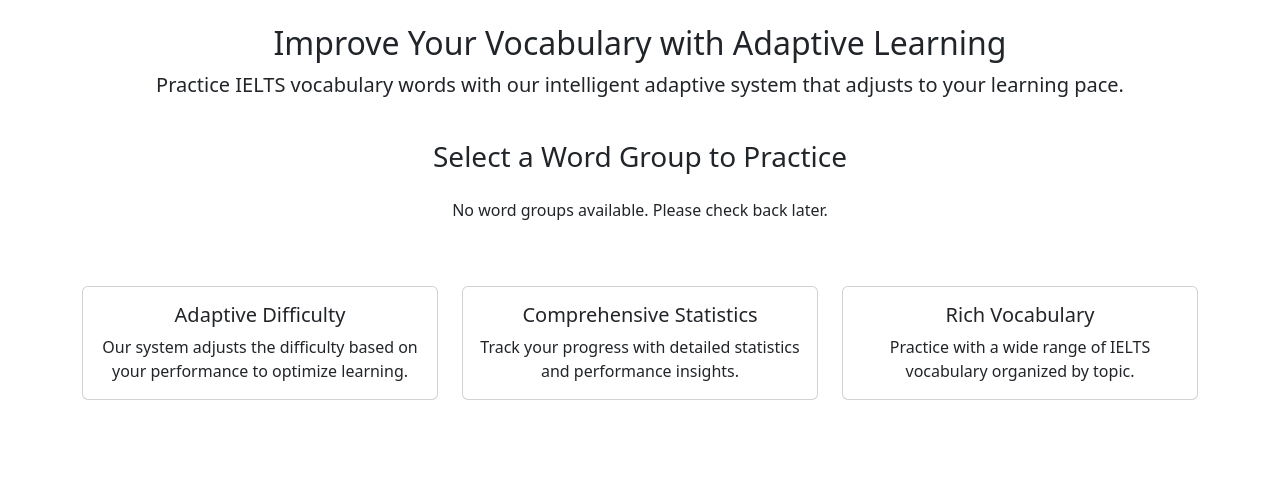
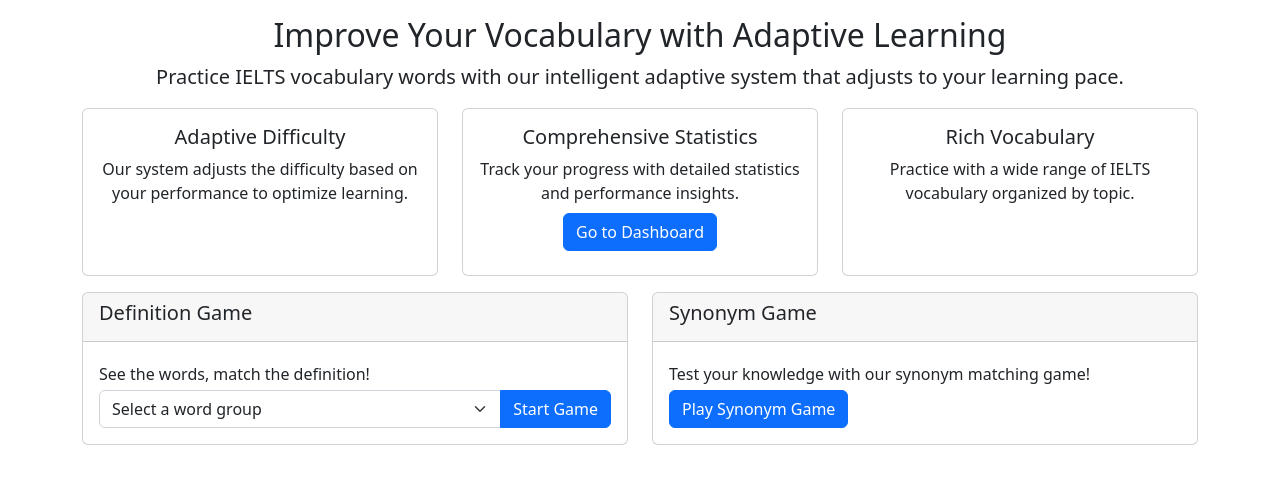
Before and after one commit to tpatikorn/VocabFlashCard, a Flask app: page /flash_card/ in a window 1280 px wide. Shown: the part 73-557 px from the top of the page. Run offline with Flask 3, Linux system fonts and the light colour scheme; data that the repository does not hold is empty; some libraries are stand-ins or nearby versions.

Commit message:
change how dashboard works

```diff
--- a/flash_card_blueprint.py
+++ b/flash_card_blueprint.py
@@ -19,18 +19,7 @@
 @flash_card_bp.route('/')
 def index():
     """Main dashboard page"""
-    # For now, we'll redirect to dashboard if user is logged in
-    # In a full implementation, this would be the main landing page
-    if 'user' in session:
-        return redirect(url_for('flash_card.dashboard'))
-
-    # Get all word groups for selection
-    try:
-        groups = vocabulary_manager.get_all_groups()
-    except Exception as e:
-        logger.error(f"Error loading groups: {e}")
-        groups = []
-
+    groups = vocabulary_manager.get_all_groups()
     return render_template('index.html', groups=groups)
 
 @flash_card_bp.route('/dashboard')
@@ -39,31 +28,23 @@
     if 'user' not in session:
         return redirect(url_for('flash_card.index'))
 
-    try:
-        # Get user statistics
-        stats = user_progress_manager.get_or_update_weekly_stats(session['user']['id'])
+    # Get user statistics
+    stats = user_progress_manager.get_or_update_weekly_stats(session['user']['id'])
 
-        # Get group performance
-        group_performance = user_progress_manager.get_user_group_performance(session['user']['id'])
+    # Get group performance
+    group_performance = user_progress_manager.get_user_group_performance(session['user']['id'])
 
-        # Get recent sessions
-        recent_sessions = practice_session_manager.get_user_sessions(session['user']['id'], limit=5)
+    # Get recent sessions
+    recent_sessions = practice_session_manager.get_user_sessions(session['user']['id'], limit=5)
 
-        # Get synonym game history
-        game_history = synonym_game_manager.get_game_history(session['user']['id'], limit=5)
+    # Get synonym game history
+    game_history = synonym_game_manager.get_game_history(session['user']['id'], limit=5)
 
-        return render_template('dashboard.html',
-                             stats=stats,
-                             group_performance=group_performance,
-                             recent_sessions=recent_sessions,
-                             game_history=game_history)
-    except Exception as e:
-        logger.error(f"Error loading dashboard: {e}")
-        return render_template('dashboard.html',
-                             stats={},
-                             group_performance=[],
-                             recent_sessions=[],
-                             game_history=[])
+    return render_template('dashboard.html',
+                            stats=stats,
+                            group_performance=group_performance,
+                            recent_sessions=recent_sessions,
+                            game_history=game_history)
 
 @flash_card_bp.route('/practice')
 def practice():
--- a/manager/synonym_game_manager.py
+++ b/manager/synonym_game_manager.py
@@ -116,6 +116,7 @@
             SELECT
                 sg.id,
                 sg.played_at,
+                string_agg(ss.meaning, ', '),
                 COALESCE(SUM(ss.score), 0) as total_score
             FROM synonym_games sg
             LEFT JOIN synonym_scores ss ON sg.id = ss.game_id
@@ -134,7 +135,8 @@
             result.append({
                 'id': game[0],
                 'played_at': game[1],
-                'total_score': float(game[2]) if game[2] else 0.0
+                'meanings': game[2].split(",") if game[2] else [],
+                'total_score': float(game[3]) if game[3] else 0.0
             })
 
         return result
--- a/templates/index.html
+++ b/templates/index.html
@@ -5,61 +5,93 @@
 {% block header %}Vocabulary Learning App{% endblock %}
 
 {% block content %}
-<div class="container mt-4">
+<div class="container mt-3">
     <div class="row">
         <div class="col-12 text-center">
             <h2>Improve Your Vocabulary with Adaptive Learning</h2>
-            <p class="lead">Practice IELTS vocabulary words with our intelligent adaptive system that adjusts to your learning pace.</p>
+            <span class="lead">Practice IELTS vocabulary words with our intelligent adaptive system that adjusts to your learning pace.</span>
         </div>
     </div>
 
-    <!-- Word Groups Selection -->
-    <div class="row mt-4">
-        <div class="col-12">
-            <h3 class="text-center mb-4">Select a Word Group to Practice</h3>
-            <div class="row justify-content-center">
-                {% if groups %}
-                    {% for group in groups %}
-                    <div class="col-md-4 col-sm-6 mb-3">
-                        <a href="{{ url_for('flash_card.practice', group_id=group.id) }}" class="btn btn-primary btn-lg w-100 h-100 d-flex align-items-center justify-content-center">
-                            {{ group.name }}
-                        </a>
-                    </div>
-                    {% endfor %}
-                {% else %}
-                    <div class="col-12 text-center">
-                        <p>No word groups available. Please check back later.</p>
-                    </div>
-                {% endif %}
+    <div class="row mt-3 d-flex align-items-stretch">
+        <div class="col-md-4">
+            <div class="card h-100">
+                <div class="card-body text-center">
+                    <h5 class="card-title">Adaptive Difficulty</h5>
+                    <span class="card-text">Our system adjusts the difficulty based on your performance to optimize learning.</span>
+                </div>
+            </div>
+        </div>
+        <div class="col-md-4">
+            <div class="card h-100">
+                <div class="card-body text-center">
+                    <h5 class="card-title">Comprehensive Statistics</h5>
+                    <span class="card-text">Track your progress with detailed statistics and performance insights.</span>
+                    <a href="{{ url_for('flash_card.dashboard') }}" class="btn btn-primary m-2">Go to Dashboard</a>
+
+                </div>
+            </div>
+        </div>
+        <div class="col-md-4">
+            <div class="card h-100">
+                <div class="card-body text-center">
+                    <h5 class="card-title">Rich Vocabulary</h5>
+                    <span class="card-text">Practice with a wide range of IELTS vocabulary organized by topic.</span>
+                </div>
             </div>
         </div>
     </div>
 
-    <div class="row mt-5">
-        <div class="col-md-4">
-            <div class="card">
-                <div class="card-body text-center">
-                    <h5 class="card-title">Adaptive Difficulty</h5>
-                    <p class="card-text">Our system adjusts the difficulty based on your performance to optimize learning.</p>
+
+    <div class="row mt-3 d-flex align-items-stretch">
+        <div class="col-md-6">
+            <div class="card h-100">
+                <div class="card-header">
+                    <h5>Definition Game</h5>
+                </div>
+                <div class="card-body">
+                    <div class="my-1">See the words, match the definition!</div>
+                    <div class="input-group">
+                        <select id="group-select" class="form-select">
+                        <option value="" disabled selected>Select a word group</option>
+                        {% for group in groups %}
+                            <option value="{{ url_for('flash_card.practice', group_id=group.id) }}">
+                            {{ group.name }}
+                            </option>
+                        {% endfor %}
+                        </select>
+                        <button id="start_session" class="btn btn-primary">Start Game</button>
+                    </div>
                 </div>
             </div>
         </div>
-        <div class="col-md-4">
-            <div class="card">
-                <div class="card-body text-center">
-                    <h5 class="card-title">Comprehensive Statistics</h5>
-                    <p class="card-text">Track your progress with detailed statistics and performance insights.</p>
+
+        <div class="col-md-6">
+            <div class="card h-100">
+                <div class="card-header">
+                    <h5>Synonym Game</h5>
+                </div>
+                <div class="card-body">
+                    <div class="my-1">Test your knowledge with our synonym matching game!</div>
+                    <a href="{{ url_for('flash_card.synonym_game') }}" class="btn btn-primary">Play Synonym Game</a>
                 </div>
             </div>
         </div>
-        <div class="col-md-4">
-            <div class="card">
-                <div class="card-body text-center">
-                    <h5 class="card-title">Rich Vocabulary</h5>
-                    <p class="card-text">Practice with a wide range of IELTS vocabulary organized by topic.</p>
-                </div>
-            </div>
-        </div>
+
+
+
     </div>
+
+    <script type="text/javascript">
+        document.getElementById('start_session').addEventListener('click', function() {
+            var select = document.getElementById('group-select');
+            var url = select.value;
+            if (url) {
+                window.location.href = url;
+            } else {
+                alert('Please select a word group to start a session.');
+            }
+        });
+    </script>
 </div>
 {% endblock %}
```
Also changed, not shown: docs/synonym.sql (added, +60 -0 lines), templates/dashboard.html (+13 -19 lines), templates/practice.html (+0 -18 lines).
